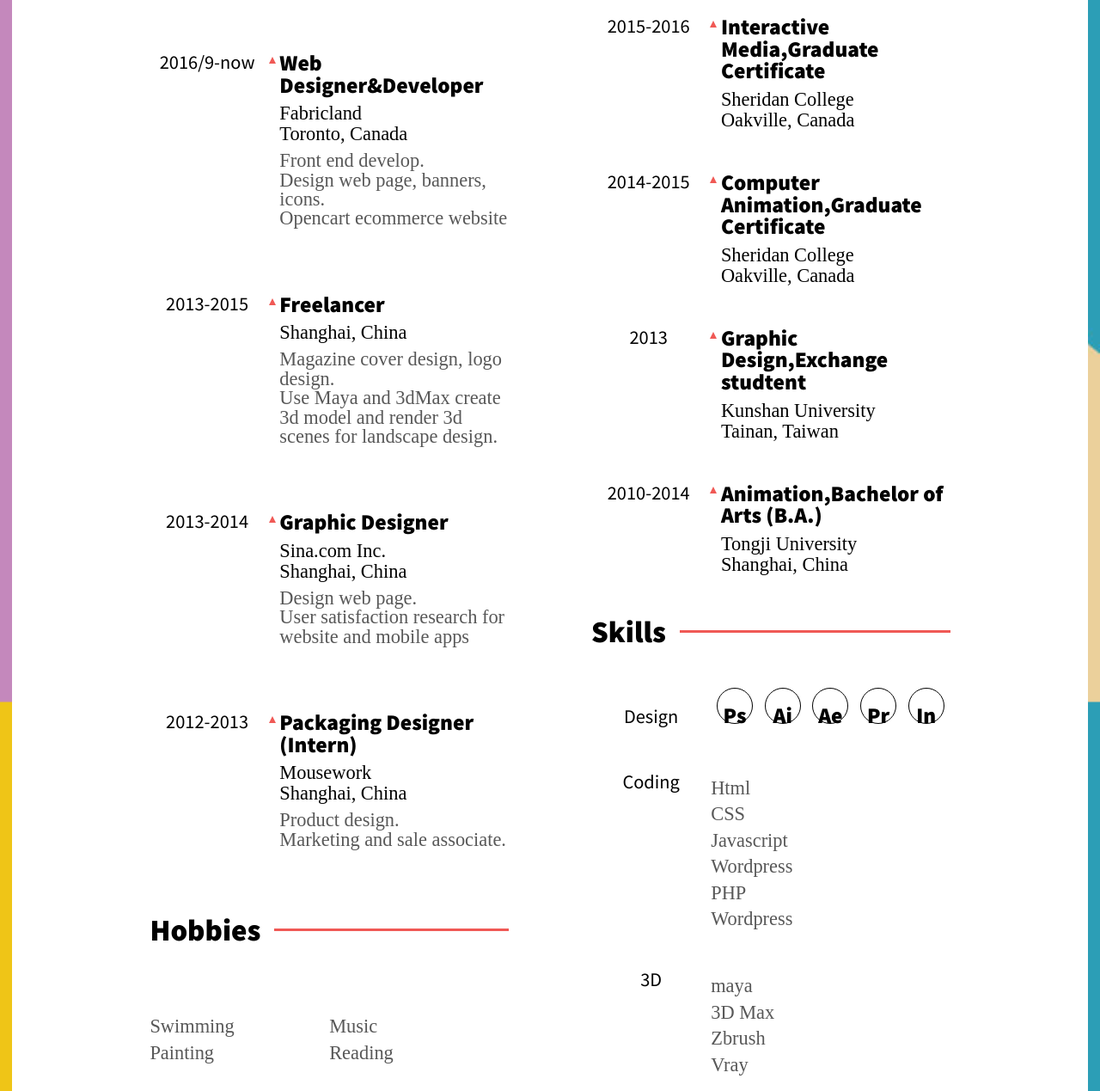
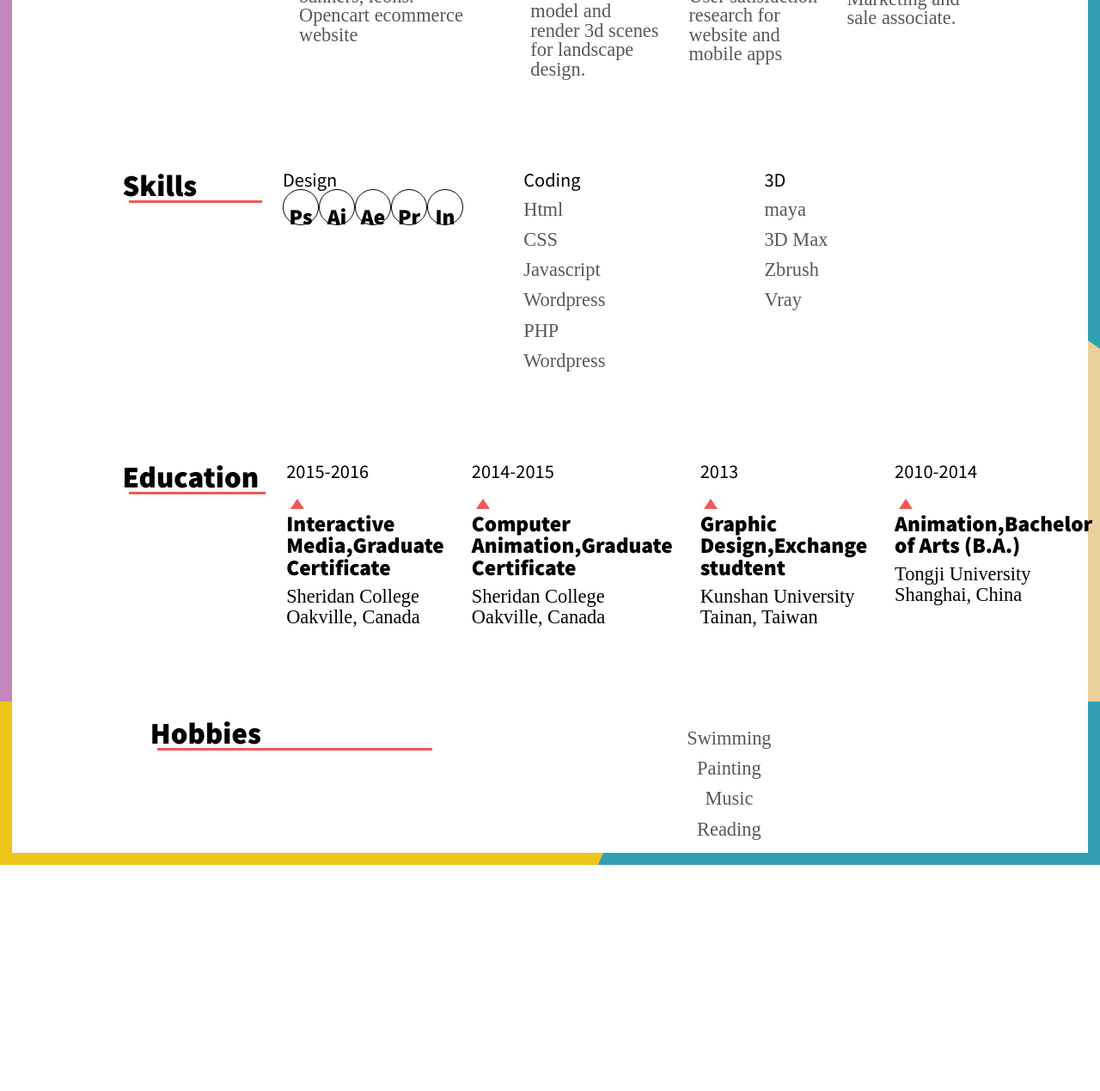
Before and after one commit to qiuqili/responsive-resume, a website: page index.html in a window 1280 px wide. Shown: the part 840-2109 px from the top of the page at 86% size. After the commit the page ends 1846 px from the top, so only its background shows below. Drawn offline with nearby package versions, Linux system fonts and the light colour scheme; a web font is replaced by a local one.

Commit message:
desktop version

```diff
--- a/index.html
+++ b/index.html
@@ -35,11 +35,11 @@
 </div>
 
 <div class="wrap">
+
 	<div class="col">
-	<div class="content">
+		<div class="caption">
 			<h1>Experience</h1><div class="line"></div>
 		</div>
-
 		<div class="content">
 			<time >2016/9-now</time>
 			<div class="triangle"></div>
@@ -50,7 +50,6 @@
 				<p>Front end develop.<br>Design web page, banners, icons.<br>Opencart ecommerce website</p>
 			</div>
 		</div>
-
 		<div class="content">
 			<time >2013-2015</time>
 			<div class="triangle"></div>
@@ -60,8 +59,6 @@
 				<p>Magazine cover design, logo design.<br>Use Maya and 3dMax create 3d model and render 3d scenes for landscape design.</p>
 			</div>
 		</div>
-
-
 		<div class="content">
 			<time >2013-2014</time>
 			<div class="triangle"></div>
@@ -72,7 +69,6 @@
 				<p>Design web page.<br>User satisfaction research for website and mobile apps</p>
 			</div>
 		</div>
-
 		<div class="content">
 			<time >2012-2013</time>
 			<div class="triangle"></div>
@@ -83,73 +79,10 @@
 				<p>Product design.<br>Marketing and sale associate.</p>
 			</div>
 		</div>
-
-
-	<div class="content">
-		<h1>Hobbies</h1><div class="line"></div>
 	</div>
 
-	<div class="content">
-		<div>
-		<p>Swimming</p>
-		<p>Painting</p>
-		</div>
-		<div>
-		<p>Music</p>
-		<p>Reading</p>
-		</div>
-	</div>
-
-</div>
-
-
 	<div class="col">
-	<div class="content">
-		<h1>Education</h1><div class="line"></div>
-	</div>
-
-	<div class="content">
-		<time >2015-2016</time>
-		<div class="triangle"></div>
-		<div>
-			<h3>Interactive Media,Graduate Certificate</h3>
-			<h4>Sheridan College</h4>
-			<h4>Oakville, Canada</h4>
-		</div>
-	</div>
-
-
-	<div class="content">
-		<time >2014-2015</time>
-		<div class="triangle"></div>
-		<div>
-			<h3>Computer Animation,Graduate Certificate</h3>
-			<h4>Sheridan College</h4>
-			<h4>Oakville, Canada</h4>
-		</div>
-	</div>
-
-	<div class="content">
-		<time >2013</time>
-		<div class="triangle"></div>
-		<div>
-			<h3>Graphic Design,Exchange studtent</h3>
-			<h4>Kunshan University</h4>
-			<h4>Tainan, Taiwan</h4>
-		</div>
-	</div>
-
-	<div class="content">
-		<time >2010-2014</time>
-		<div class="triangle"></div>
-		<div>
-			<h3>Animation,Bachelor of Arts (B.A.)</h3>
-			<h4>Tongji University</h4>
-			<h4>Shanghai, China</h4>
-		</div>
-	</div>
-
-	<div class="skill">
+		<div class="caption">
 			<h1>Skills</h1><div class="line"></div>
 		</div>
 
@@ -168,7 +101,65 @@
 			<span>3D</span>
 			<div><p>maya</p><p>3D Max</p><p>Zbrush</p><p>Vray</p></div>
 		</div>
+	</div>
 
+	<div class="col">
+		<div class="caption">
+			<h1>Education</h1><div class="line"></div>
+		</div>
+		<div class="content">
+			<time >2015-2016</time>
+			<div class="triangle"></div>
+			<div>
+				<h3>Interactive Media,Graduate Certificate</h3>
+				<h4>Sheridan College</h4>
+				<h4>Oakville, Canada</h4>
+			</div>
+		</div>
+		<div class="content">
+			<time >2014-2015</time>
+			<div class="triangle"></div>
+			<div>
+				<h3>Computer Animation,Graduate Certificate</h3>
+				<h4>Sheridan College</h4>
+				<h4>Oakville, Canada</h4>
+			</div>
+		</div>
+		<div class="content">
+			<time >2013</time>
+			<div class="triangle"></div>
+			<div>
+				<h3>Graphic Design,Exchange studtent</h3>
+				<h4>Kunshan University</h4>
+				<h4>Tainan, Taiwan</h4>
+			</div>
+		</div>
+		<div class="content">
+			<time >2010-2014</time>
+			<div class="triangle"></div>
+			<div>
+				<h3>Animation,Bachelor of Arts (B.A.)</h3>
+				<h4>Tongji University</h4>
+				<h4>Shanghai, China</h4>
+			</div>
+		</div>
+	</div>
+
+
+	<div class="col">
+		<div class="caption">
+			<h1>Hobbies</h1><div class="line"></div>
+		</div>
+		<div class="hobby">
+			<div>
+			<p>Swimming</p>
+			<p>Painting</p>
+			</div>
+			<div>
+			<p>Music</p>
+			<p>Reading</p>
+			</div>
+		</div>
 	</div>
 </div>
 </body>
--- a/styles.scss
+++ b/styles.scss
@@ -9,7 +9,7 @@ $grey: #585858;
 
 html {
  font-family: Source Sans Pro;
- background: url("img/colors.jpg") no-repeat center center fixed;
+ background: url("img/colors.svg") no-repeat center center fixed;
  background-size: cover;
 }
 
@@ -23,7 +23,6 @@ html {
 .row {
   display: flex;
   flex-direction: row;
-  justify-content: space-around;
  }
 
 
@@ -98,15 +97,12 @@ h4,p {
   @extend .row;
   padding: 1rem;
   margin-top: 1rem;
-
-
     .line {
       width: 100%;
       border-top: 0.2rem solid $red;
       align-self: center;
       margin-left: 1rem;
     }
-
     .triangle {
       width: 0;
       height: 0;
@@ -115,23 +111,25 @@ h4,p {
       border-bottom: 0.5rem solid $red;
       margin: 0.3rem;
     }
-
-  time ,span {
-    width: 50%;
-    text-align: center;
-  }
-
     div {
     width: 100%;
-
       p {
       color: $grey;
-    margin-top: 0.5rem;
+      margin-top: 0.8rem;
     }
  }
 
 }
 
+.hobby {
+   @extend .content;
+  text-align: center;
+}
+
+.caption {
+   @extend .content;
+
+}
 
   .skill {
   @extend .content;
@@ -156,18 +154,14 @@ h4,p {
 
 // desktop
 @media (min-width: 960px) {
- .wrap {
-   display: flex;
-   flex-direction: row;
-   padding: 2rem 7rem ;
-    }
+
 
     .contact {
       width: 5%;
     }
 
     .title {
-      height: 35rem;
+      height: 28rem;
       a{
         font-size: 1.5rem;
       }
@@ -176,9 +170,30 @@ h4,p {
         }
     }
 
+    .wrap {
+      padding:0 7rem;
+    }
+
+    .content {
+      flex-direction: column;
+      width: 50%;
+        .triangle {
+      border-left: 0.5rem solid transparent;
+      border-right: 0.5rem solid transparent;
+      border-bottom: 0.8rem solid $red;
+      margin-top: 1.3rem;
+       }
+
+    }
+
+      .caption {
+        width: 20rem;
+      }
+
     .col {
-      width: 50%;
-      padding: 2rem;
+      flex-direction: row;
+      width: 100%;
+      align-items: flex-start;
        h1 {
       font-size: 2.2rem;
       }
```
Also changed, not shown: img/colors.svg (added), styles.css. Lines whose indentation alone changed are shown as unchanged.
